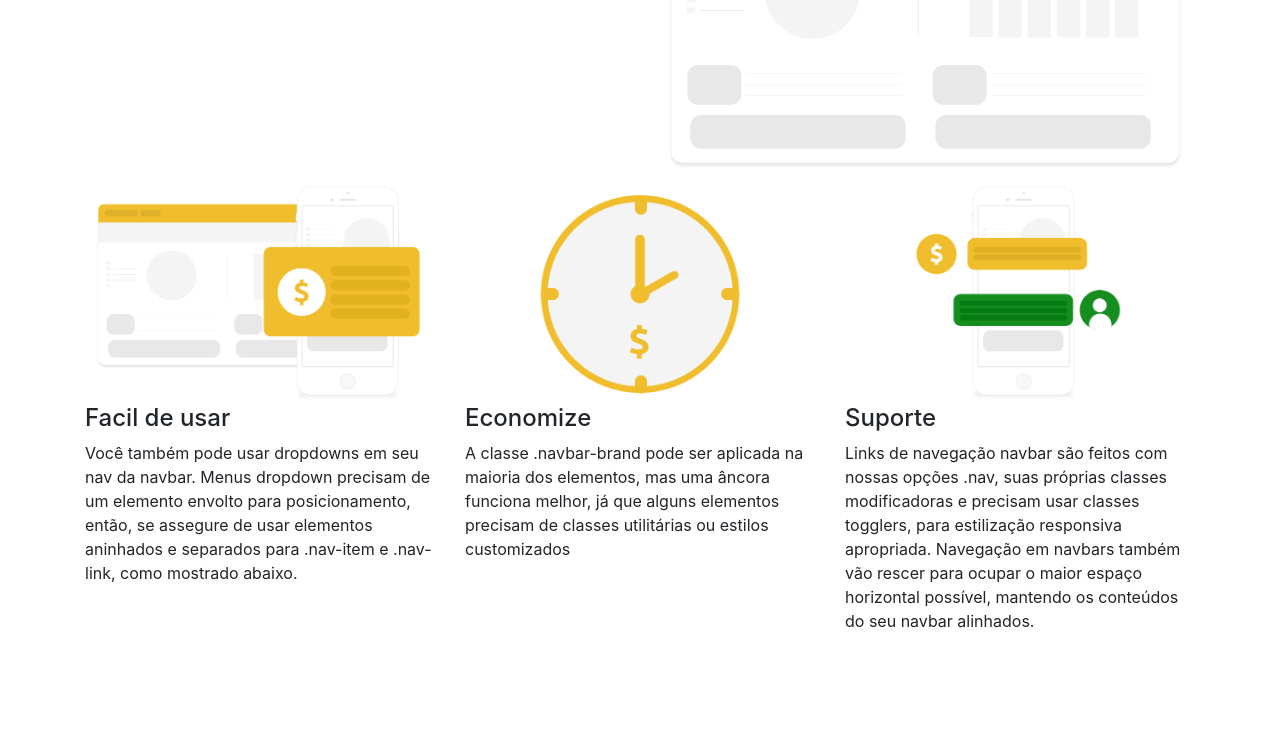
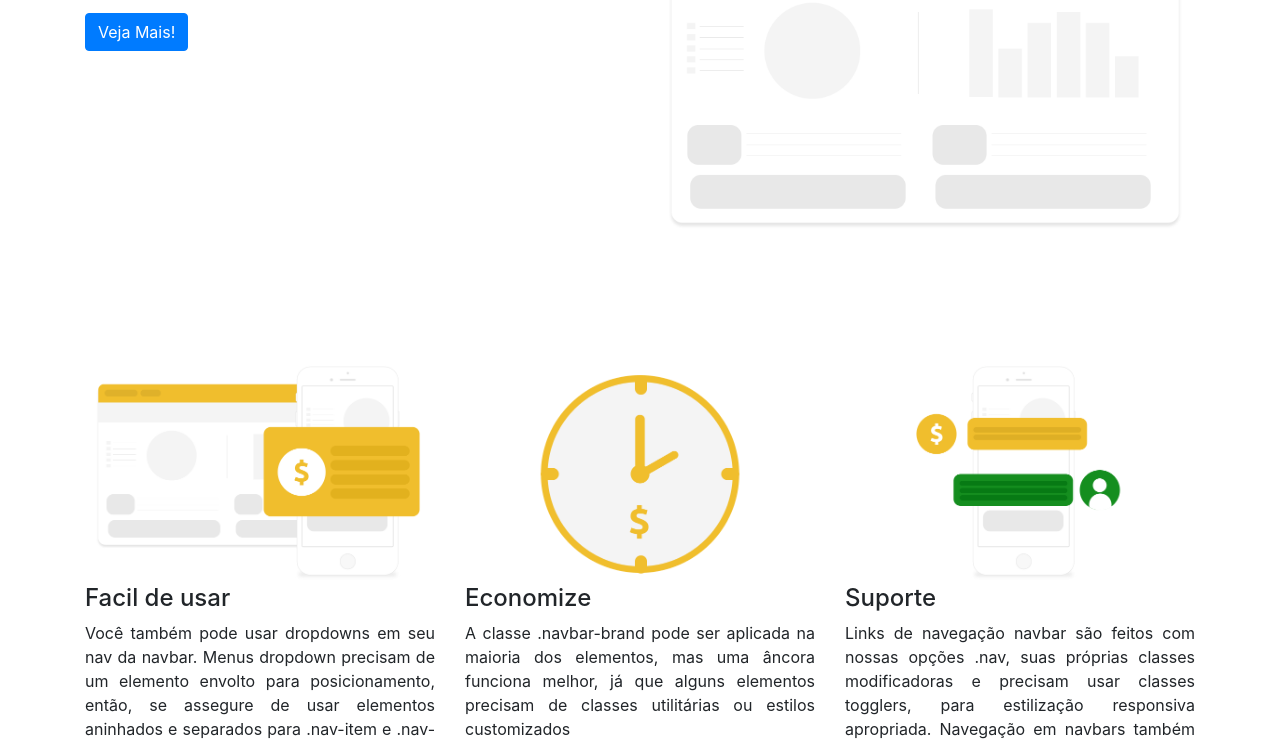
Before and after one commit to tbgbarros/WebDesign, a plain HTML site: page aula_bootstrap/index.html in a window 1280 px wide. Shown: the part 220-965 px from the top of the page. Before the commit the page ends 869 px from the top, so only its background shows below. Drawn offline with nearby package versions, Linux system fonts and the light colour scheme.

Commit message:
Add files via upload

```diff
--- /dev/null
+++ b/aula_bootstrap/css/meu.css
@@ -0,0 +1,3 @@
+.caixa {
+    padding: 60px 0; border-buttom: 1px solid #cc6e6e;
+}
--- a/aula_bootstrap/index.html
+++ b/aula_bootstrap/index.html
@@ -7,7 +7,7 @@
 
     <!-- Bootstrap CSS -->
     <link rel="stylesheet" href="https://stackpath.bootstrapcdn.com/bootstrap/4.1.3/css/bootstrap.min.css" integrity="sha384-MCw98/SFnGE8fJT3GXwEOngsV7Zt27NXFoaoApmYm81iuXoPkFOJwJ8ERdknLPMO" crossorigin="anonymous">
-
+    <link rel="stylesheet" href="./css/meu.css">
     <title>
         Exercicio 2 - Bootstrap
     </title>
@@ -62,13 +62,13 @@
         </header><!--termino do cabeçalho-->
 
         <!-- col-md-6 deix um em cima do outro quando menor-->
-    <section>
+    <section class="caixa" id="saiba">
         <div class="container">
             <div class="row">
                 <div class="d-flex col-md-6">
                     <div class="aligh-self-center">
                         <h2>Saiba para onde vai seu dinheiro!</h2>
-                        <p>
+                        <p class="text-justify">
                             Com fimnas, voce categoriza todos os lancamento.
                             Com graficos simples, voce sabe onde tudo vai e
                             seu dinheiro tambem.
@@ -83,13 +83,13 @@
         </div>
     </section>
 
-    <section> <!--segunda section-->
+    <section class="caixa" id="saiba"> <!--segunda section-->
         <div class="container">
             <div class="row">
                 <div class="col-md-4 ">
                     <img src="./img/facil.png" class="img-fluid">
                     <h4>Facil de usar</h4>
-                    <p>Você também pode usar dropdowns em seu nav da navbar. Menus dropdown precisam de um elemento envolto para posicionamento,
+                    <p class="text-justify">Você também pode usar dropdowns em seu nav da navbar. Menus dropdown precisam de um elemento envolto para posicionamento,
                         então, se assegure de usar elementos aninhados e separados para .nav-item e .nav-link, como mostrado abaixo.
                     </p>
                 </div>
@@ -97,14 +97,14 @@
                 <div class="col-md-4 ">
                     <img src="./img/economize.png" class="img-fluid">
                     <h4>Economize</h4>
-                    <p>A classe .navbar-brand pode ser aplicada na maioria dos elementos, mas uma âncora funciona melhor,
+                    <p class="text-justify">A classe .navbar-brand pode ser aplicada na maioria dos elementos, mas uma âncora funciona melhor,
                         já que alguns elementos precisam de classes utilitárias ou estilos customizados</p>
                 </div>
 
                 <div class="col-md-4 ">
                     <img src="./img/suporte.png" class="img-fluid">
                     <h4>Suporte</h4>
-                    <p>Links de navegação navbar são feitos com nossas opções .nav,
+                    <p class="text-justify">Links de navegação navbar são feitos com nossas opções .nav,
                         suas próprias classes modificadoras e precisam usar classes togglers,
                         para estilização responsiva apropriada. Navegação em navbars também vão
                         rescer para ocupar o maior espaço horizontal possível, mantendo os conteúdos do seu navbar alinhados.
```
